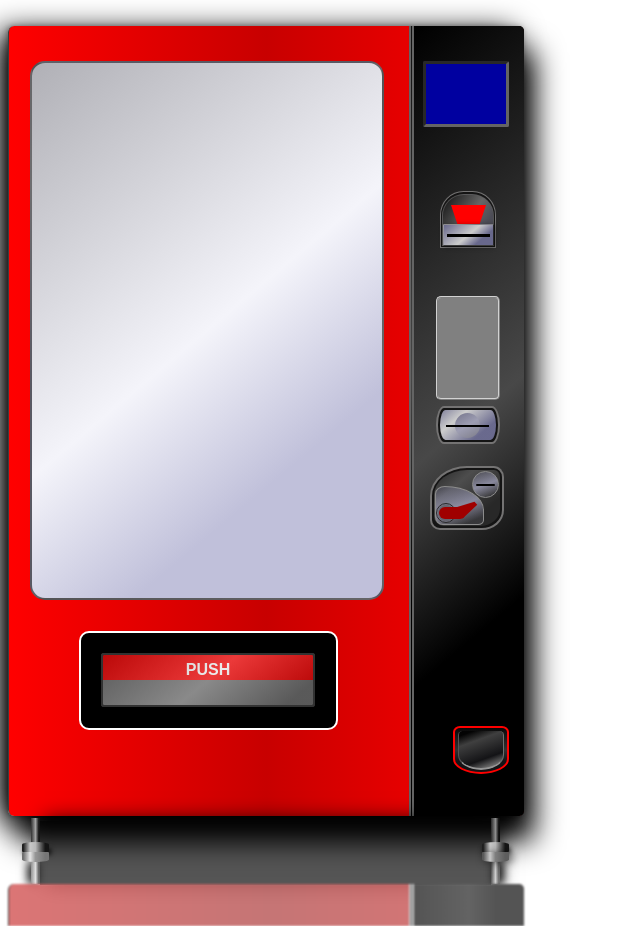
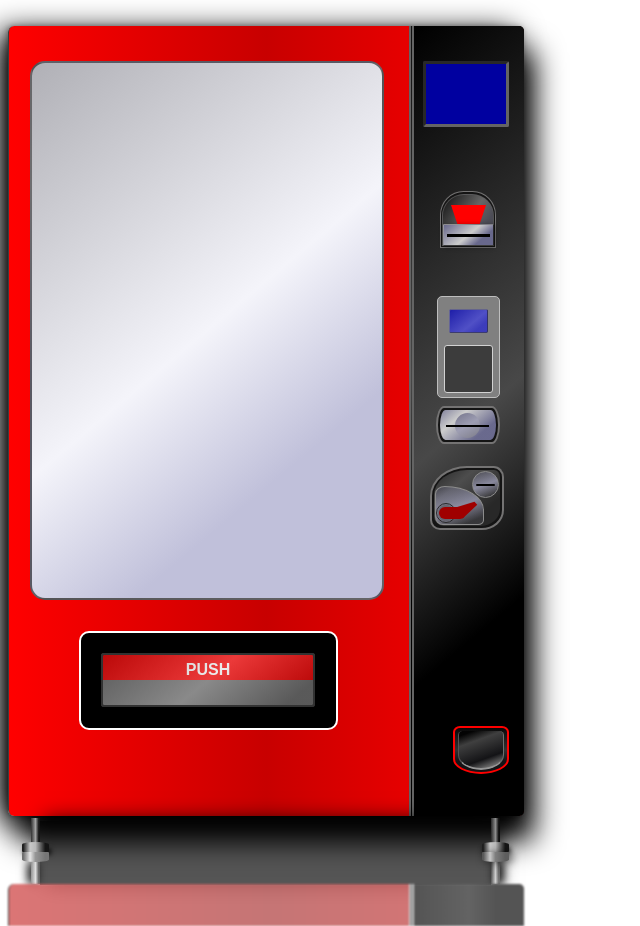
Before and after one commit to CapnSane/vending-machine, a plain HTML site: page index.html in a window 1280 px wide. Shown: the whole page, without its empty margins (0-640 px from the left). Drawn offline with Linux system fonts and the light colour scheme.

Commit message:
credit card keyboard and screen added

```diff
--- a/css.css
+++ b/css.css
@@ -148,14 +148,47 @@
   z-index: 4;
   position: absolute;
   display: flex;
-  width: 60px;
+  width: 61px;
   height: 100px;
   border-radius: 5px;
-  border: 2px ridge rgb(210, 210, 210);
+  border: 1px solid rgb(190, 190, 190);
   background: gray;
-  cursor: pointer;
   top: 270px;
   right: 24px;
+}
+
+.credit-card-screen {
+  z-index: 5;
+  position: absolute;
+  /* display: flex; */
+  width: 37px;
+  height: 22px;
+  border-radius: 2px;
+  border-top: 1px ridge rgb(100, 100, 140);
+  border-right: 1px ridge rgb(50, 50, 100);
+  border-bottom: 1px ridge rgb(60, 60, 110);
+  border-left: 1px ridge rgb(100, 100, 150);
+  background: rgb(0, 0, 160);
+  background-image: linear-gradient(140deg,
+      rgba(100, 100, 190, 0.3) 0%,
+      rgba(200, 200, 255, 0.4) 60%,
+      rgba(120, 120, 215, 0.5) 80%);
+  top: 12px;
+  left: 11px
+}
+
+.credit-card-keyboard {
+  z-index: 5;
+  position: absolute;
+  /* display: flex; */
+  width: 47px;
+  height: 46px;
+  border-radius: 3px;
+  border: 1px solid rgb(210, 210, 210);
+  background: rgb(60, 60, 60);
+  cursor: pointer;
+  top: 48px;
+  left: 6px
 }
 
 .card-entrance1 {
--- a/index.html
+++ b/index.html
@@ -30,7 +30,10 @@
             </div>
           </div>
         </div>
-        <div class="credit-card"></div>
+        <div class="credit-card">
+          <div class="credit-card-screen"></div>
+          <div class="credit-card-keyboard"></div>
+        </div>
         <div class="card-entrance1">
           <div class="card-entrance2">
             <div class="card-finger"></div>
```
